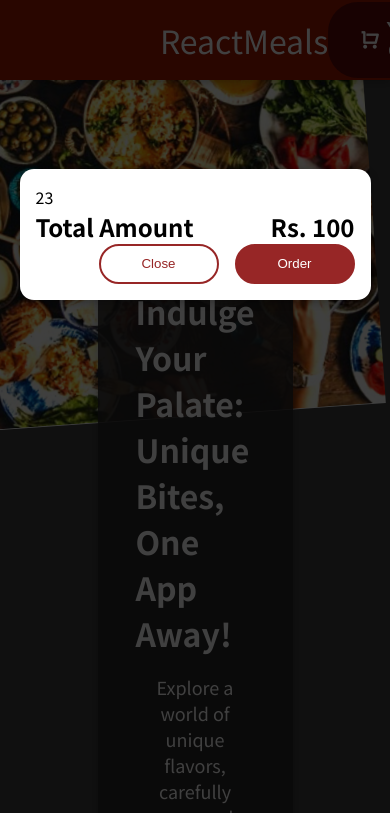
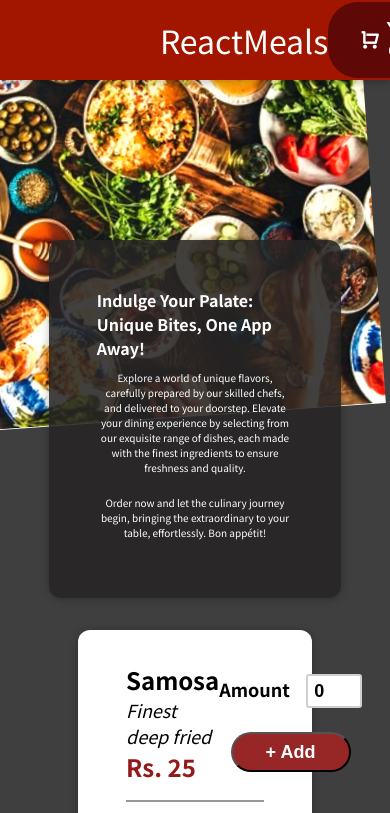
Before and after one commit to anujeet98/React-FoodOrderingApp, a React (Create React App) app: page / in a window 390 px wide. Shown: the top 813 px of the page. Built offline with nearby package versions, Linux system fonts and the light colour scheme.

Commit message:
implemented modal actions- open/close

```diff
--- a/src/App.jsx
+++ b/src/App.jsx
@@ -1,4 +1,4 @@
-import React from "react";
+import React, { useState } from "react";
 import Header from './components/Layout/Header'
 import Meals from "./components/Meals/Meals";
 
@@ -7,11 +7,22 @@ import './App.css'
 import Cart from "./components/Cart/Cart";
 
 function App() {
+  const [cartIsShown, setCartIsShown] = useState(false);
+
+  const showCartHandler = () => {
+    setCartIsShown(true);
+  };
+
+  const hideCartHandler = () => {
+    setCartIsShown(false);
+  };
+
+
   return (
     <React.Fragment>
-      <Cart/>
+      {cartIsShown?<Cart onHideCart={hideCartHandler}/>:''}
       <div className="App">
-        <Header></Header>
+        <Header onShowCart={showCartHandler}/>
         <Meals/>
       </div>
     </React.Fragment>
--- a/src/components/Cart/Cart.jsx
+++ b/src/components/Cart/Cart.jsx
@@ -3,17 +3,17 @@ import classes from './Cart.module.css'
 import Modal from '../Modal/Modal';
 
 
-const Cart = () => {
+const Cart = (props) => {
     const cartItems = 23;
     return (
-        <Modal>
+        <Modal onHideCart={props.onHideCart}>
             {cartItems}
             <div className={classes.total}>
                 <span>Total Amount</span>
                 <span>Rs. 100</span>
             </div>
             <div className={classes.btnGrp}>
-                <button className={classes['button--cancel']}>Close</button>
+                <button className={classes['button--cancel']} onClick={props.onHideCart}>Close</button>
                 <button className={classes.button}>Order</button>
             </div>
         </Modal>
--- a/src/components/Layout/CartBtn.jsx
+++ b/src/components/Layout/CartBtn.jsx
@@ -1,8 +1,8 @@
 import './CartBtn.css'
 
-const CartBtn = () => {
+const CartBtn = (props) => {
     return (
-        <button className="cart-btn">
+        <button className="cart-btn" onClick={props.onClick}>
             <i className="ri-shopping-cart-line cart-icon"></i>
             <div className='cart-text'> Your Cart </div>
             <div className='cart-quantity'>0</div>
--- a/src/components/Layout/Header.jsx
+++ b/src/components/Layout/Header.jsx
@@ -3,12 +3,12 @@ import CartBtn from "./CartBtn";
 import "./Header.css";
 import mealsImage from '../../assets/meals.png'
 
-const Header = () => {
+const Header = (props) => {
   return (
     <React.Fragment>
       <header className="header">
         <div className="title">ReactMeals</div>
-        <CartBtn></CartBtn>
+        <CartBtn onClick={props.onShowCart}/>
       </header>
       <div className="backdrop-image">
         <img src={mealsImage} alt="backdrop image"/>
--- a/src/components/Meals/AvailableMeals.module.css
+++ b/src/components/Meals/AvailableMeals.module.css
@@ -11,6 +11,8 @@
     justify-content: space-between;
     padding: 0 3rem;
     margin-bottom: 5rem;
+
+    animation: slide-up 300ms ease-in forwards;
 }
 
 .list{
@@ -21,3 +23,14 @@
 .list li:last-child{
     border: none;
 }
+
+@keyframes slide-up {
+  from {
+    opacity: 0;
+    transform: translateY(3rem);
+  }
+  to {
+    opacity: 1;
+    transform: translateY(0);
+  }
+}
--- a/src/components/Meals/MealsSummary.css
+++ b/src/components/Meals/MealsSummary.css
@@ -25,3 +25,18 @@
     color: white;
     text-align: center;
 }
+
+
+@media (max-width: 1000px) {
+    .summary{
+        width: 75%;
+
+    }
+
+    .summary-heading{
+        font-size: medium;
+    }
+    .summary p{
+        font-size: x-small;
+    }
+}
--- a/src/components/Modal/Modal.jsx
+++ b/src/components/Modal/Modal.jsx
@@ -3,9 +3,9 @@ import ReactDOM from "react-dom";
 import classes from './Modal.module.css';
 
 
-const Backdrop = () => {
+const Backdrop = (props) => {
     return (
-        <div className={classes.backdrop}></div>
+        <div className={classes.backdrop} onClick={props.onHideCart}></div>
     );
 }
 const ModalOverlay = (props) => {
@@ -21,7 +21,7 @@ const portalElement = document.getElementById('overlay');
 const Modal = (props) => {
     return (
         <Fragment>
-            {ReactDOM.createPortal(<Backdrop></Backdrop>, portalElement)}
+            {ReactDOM.createPortal(<Backdrop onHideCart={props.onHideCart}></Backdrop>, portalElement)}
             {ReactDOM.createPortal(<ModalOverlay onCloseModal={props.onCloseModal}>{props.children}</ModalOverlay>, portalElement)}
         </Fragment>
     );
```
Also changed, not shown: src/App.css (line endings or trailing spaces), src/components/Modal/Modal.module.css (line endings or trailing spaces).
